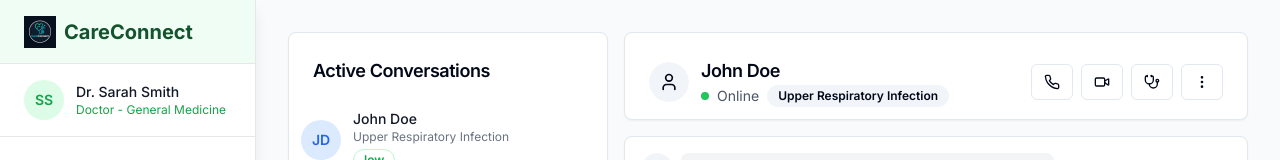
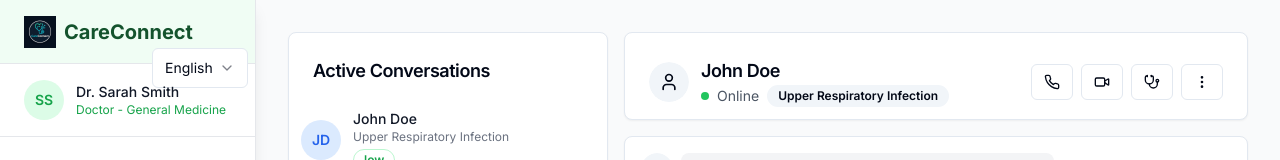
Before and after one commit to Devyalamaddi/CareConnect, a Next.js app: page /doctor/chat in a window 1280 px wide. Shown: the top 160 px of the page. Built offline with nearby package versions, Linux system fonts and the light colour scheme.

Commit message:
changes-2

```diff
--- a/components/doctor/doctor-layout.tsx
+++ b/components/doctor/doctor-layout.tsx
@@ -55,7 +55,7 @@ export function DoctorLayout({ children }: DoctorLayoutProps) {
       <div className="fixed inset-y-0 left-0 z-50 w-64 bg-white dark:bg-gray-800 shadow-lg border-r border-gray-200 dark:border-gray-700">
         <div className="flex flex-col h-full">
           {/* Logo */}
-          <div className="flex items-center justify-between h-16 px-6 border-b border-gray-200 dark:border-gray-700 bg-green-50 dark:bg-green-900/20">
+          <div className="flex-col items-center justify-between h-16 px-6 border-b border-gray-200 dark:border-gray-700 bg-green-50 dark:bg-green-900/20 py-4">
             <Logo size="md" variant="pro" className="text-green-900 dark:text-green-100" />
             <LanguageToggle />
           </div>
--- a/components/language/language-toggle.tsx
+++ b/components/language/language-toggle.tsx
@@ -8,8 +8,8 @@ export function LanguageToggle() {
 
   return (
     <Select value={language} onValueChange={(value: "en" | "hi") => setLanguage(value)} >
-      <SelectTrigger className="w-32 ml-[1200px]">
-        <Globe className="h-4 w-4 mr-2" />
+      <SelectTrigger className="w-24 ml-32">
+        {/* <Globe className="h-3 w-3 mr-1" /> */}
         <SelectValue />
       </SelectTrigger>
       <SelectContent>
--- a/components/patient/patient-layout.tsx
+++ b/components/patient/patient-layout.tsx
@@ -54,7 +54,7 @@ export function PatientLayout({ children }: PatientLayoutProps) {
       <div className="fixed inset-y-0 left-0 z-50 w-64 bg-white dark:bg-gray-800 shadow-lg border-r border-gray-200 dark:border-gray-700">
         <div className="flex flex-col h-full">
           {/* Logo */}
-          <div className="flex items-center justify-between h-16 px-6 border-b border-gray-200 dark:border-gray-700 bg-blue-50 dark:bg-blue-900/20">
+          <div className="flex-col items-center justify-between h-16 px-6 border-b border-gray-200 dark:border-gray-700 bg-blue-50 dark:bg-blue-900/20 py-5">
             <Logo size="md" variant="default" className="text-blue-900 dark:text-blue-100" />
             <LanguageToggle />
           </div>
```
